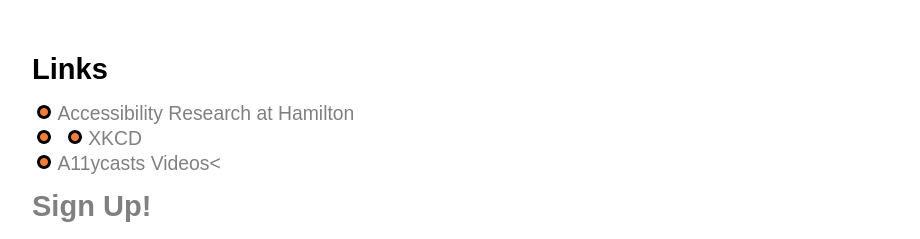
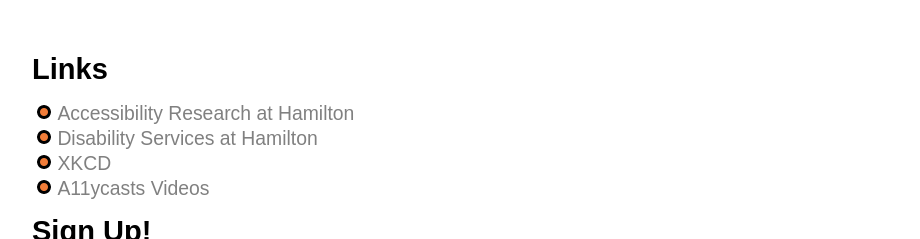
Before and after one commit to Bukky-tech/AccessibleUIAssignment2, a plain HTML site: page index.html in a window 1280 px wide. Shown: the part 648-887 px from the top of the page, without its empty margins (208-1128 px from the left). Drawn offline with nearby package versions, Linux system fonts and the light colour scheme.

Commit message:
Update index.html

```diff
--- a/index.html
+++ b/index.html
@@ -22,14 +22,14 @@
   <source src="employment-movie.mp4" type="video/mp4">
 </video>
 <div id="videoplayer" tabindex="5">
-  <img width="50px" height="50px" src="pics/play.png">
+  <img width="50px" height="50px" src="pics/play.png" alt="">
 </div>
 
 <div id="links" class="heading2">Links</div>
-<img src="pics/dot.png" alt="dot">&nbsp;<a href="https://www.barnardhci.com">Accessibility Research at Hamilton</a><br>
-<img src="pics/dot.png" alt="dot">&nbsp;<a href="https://www.hamilton.edu/offices/dos/accessibility>Disability Services at Hamilton</a><br>
-<img src="pics/dot.png" alt="dot">&nbsp;<a href="https://xkcd.com/">XKCD</a><br>
-<img src="pics/dot.png" alt="dot">&nbsp;<a href="https://www.youtube.com/watch?v=HtTyRajRuyY">A11ycasts Videos<
+<img src="pics/dot.png" alt="bullet point">&nbsp;<a href="https://www.barnardhci.com">Accessibility Research at Hamilton</a><br>
+<img src="pics/dot.png" alt="bullet point">&nbsp;<a href="https://www.hamilton.edu/offices/dos/accessibility">Disability Services at Hamilton</a><br>
+<img src="pics/dot.png" alt="bullet point">&nbsp;<a href="https://xkcd.com/">XKCD</a><br>
+<img src="pics/dot.png" alt="bullet point">&nbsp;<a href="https://www.youtube.com/watch?v=HtTyRajRuyY">A11ycasts Videos</a>
 
 
 <div id="signup" class="heading2">Sign Up!</div>
```
